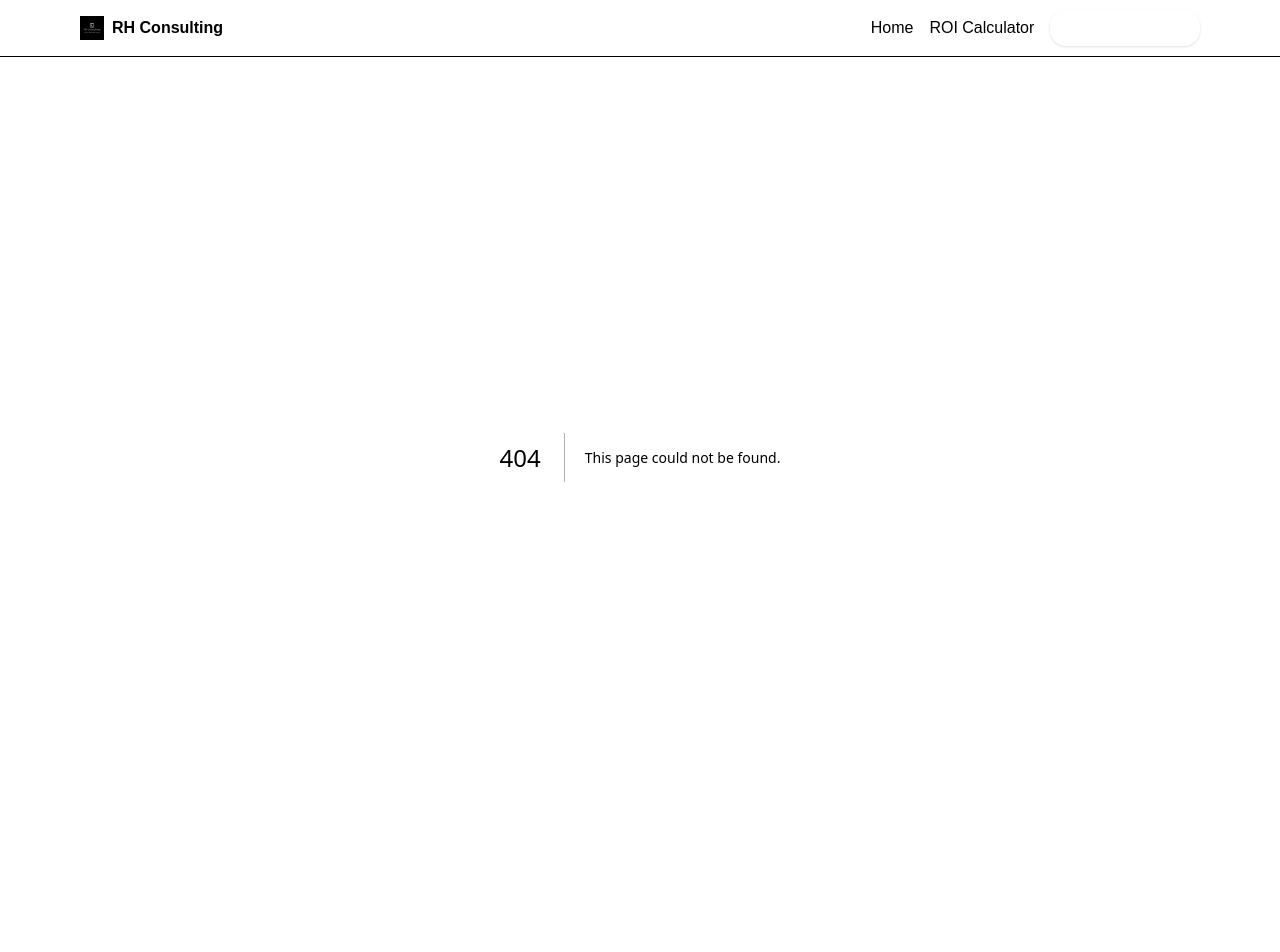
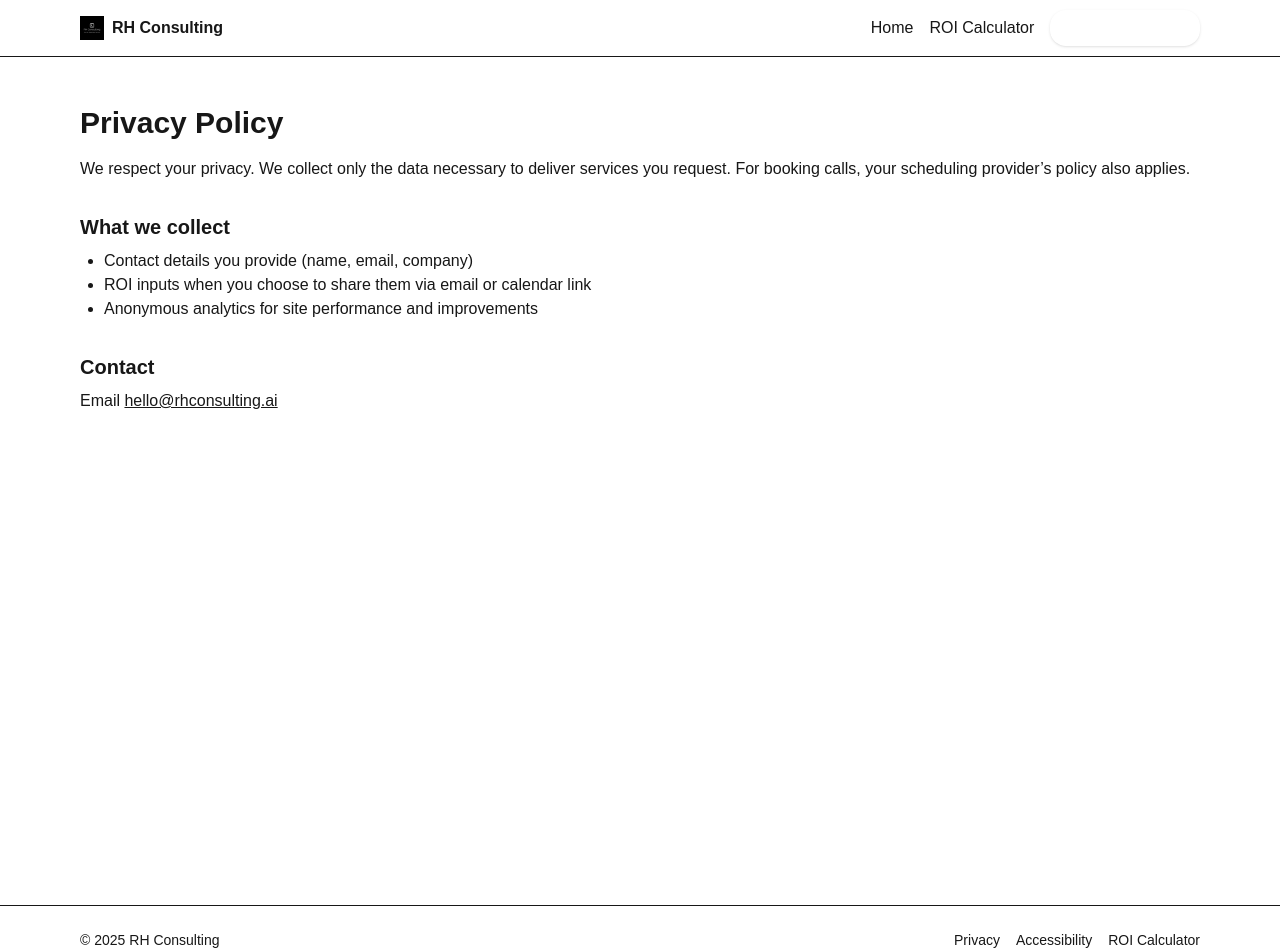
Before and after one commit to rickhancock-droid/rh-consulting-site, a Next.js app: page /privacy in a window 1280 px wide. Before the commit this address had no page. Shown: the top 952 px of the page. Before the commit the page ends 857 px from the top, so only its background shows below. Built offline with nearby package versions, Linux system fonts and the light colour scheme.

Commit message:
Restore Navbar & Footer; add Privacy & Accessibility; wire into layout

```diff
--- /dev/null
+++ b/app/accessibility/page.tsx
@@ -0,0 +1,22 @@
+export const metadata = {
+  title: "Accessibility Statement | RH Consulting",
+  description: "Our commitment to accessibility.",
+};
+
+export default function AccessibilityPage() {
+  return (
+    <section className="mx-auto max-w-6xl px-4 py-12">
+      <h1 className="text-3xl font-semibold">Accessibility Statement</h1>
+      <p className="mt-4 text-brand-muted">
+        RH Consulting strives to make our website and calculators accessible to everyone.
+        We aim for WCAG 2.1 AA standards and continuously improve keyboard navigation,
+        color contrast, and screen reader support.
+      </p>
+      <h2 className="text-xl font-semibold mt-8">Feedback</h2>
+      <p className="mt-2 text-brand-muted">
+        If you encounter accessibility barriers, email{" "}
+        <a className="text-brand-primary underline" href="mailto:hello@rhconsulting.ai">hello@rhconsulting.ai</a>.
+      </p>
+    </section>
+  );
+}
--- a/app/layout.tsx
+++ b/app/layout.tsx
@@ -1,21 +1,19 @@
 import "./globals.css";
 import Navbar from "@/components/Navbar";
+import Footer from "@/components/Footer";
 
 export const metadata = {
   title: "RH Consulting",
   description: "AI strategy and ROI calculators for modern businesses.",
 };
 
-export default function RootLayout({
-  children,
-}: {
-  children: React.ReactNode;
-}) {
+export default function RootLayout({ children }: { children: React.ReactNode }) {
   return (
     <html lang="en">
       <body className="text-brand-ink bg-brand-bg">
         <Navbar />
         <main className="min-h-screen">{children}</main>
+        <Footer />
       </body>
     </html>
   );
--- /dev/null
+++ b/app/privacy/page.tsx
@@ -0,0 +1,26 @@
+export const metadata = {
+  title: "Privacy Policy | RH Consulting",
+  description: "How we handle data and privacy at RH Consulting.",
+};
+
+export default function PrivacyPage() {
+  return (
+    <section className="mx-auto max-w-6xl px-4 py-12">
+      <h1 className="text-3xl font-semibold">Privacy Policy</h1>
+      <p className="mt-4 text-brand-muted">
+        We respect your privacy. We collect only the data necessary to deliver services you request.
+        For booking calls, your scheduling provider’s policy also applies.
+      </p>
+      <h2 className="text-xl font-semibold mt-8">What we collect</h2>
+      <ul className="list-disc pl-6 mt-2 text-brand-muted">
+        <li>Contact details you provide (name, email, company)</li>
+        <li>ROI inputs when you choose to share them via email or calendar link</li>
+        <li>Anonymous analytics for site performance and improvements</li>
+      </ul>
+      <h2 className="text-xl font-semibold mt-8">Contact</h2>
+      <p className="mt-2 text-brand-muted">
+        Email <a className="text-brand-primary underline" href="mailto:hello@rhconsulting.ai">hello@rhconsulting.ai</a>
+      </p>
+    </section>
+  );
+}
--- /dev/null
+++ b/components/Footer.tsx
@@ -0,0 +1,16 @@
+import Link from "next/link";
+
+export default function Footer() {
+  return (
+    <footer className="border-t mt-12">
+      <div className="mx-auto max-w-6xl px-4 py-6 text-sm text-brand-muted flex flex-col md:flex-row gap-3 md:items-center md:justify-between">
+        <div>© {new Date().getFullYear()} RH Consulting</div>
+        <nav className="flex gap-4">
+          <Link className="hover:text-brand-ink" href="/privacy">Privacy</Link>
+          <Link className="hover:text-brand-ink" href="/accessibility">Accessibility</Link>
+          <Link className="hover:text-brand-ink" href="/roi-calculator">ROI Calculator</Link>
+        </nav>
+      </div>
+    </footer>
+  );
+}
```
Also changed, not shown: components/Navbar.tsx (+2 -9 lines).
